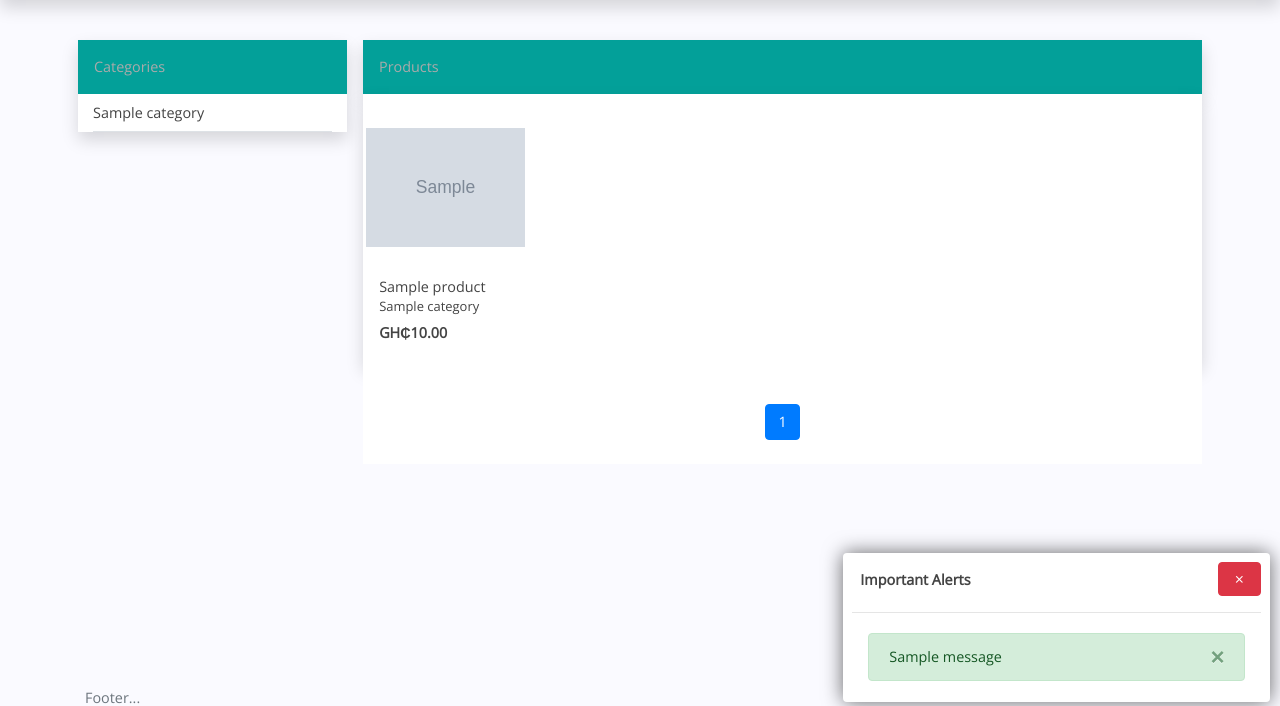
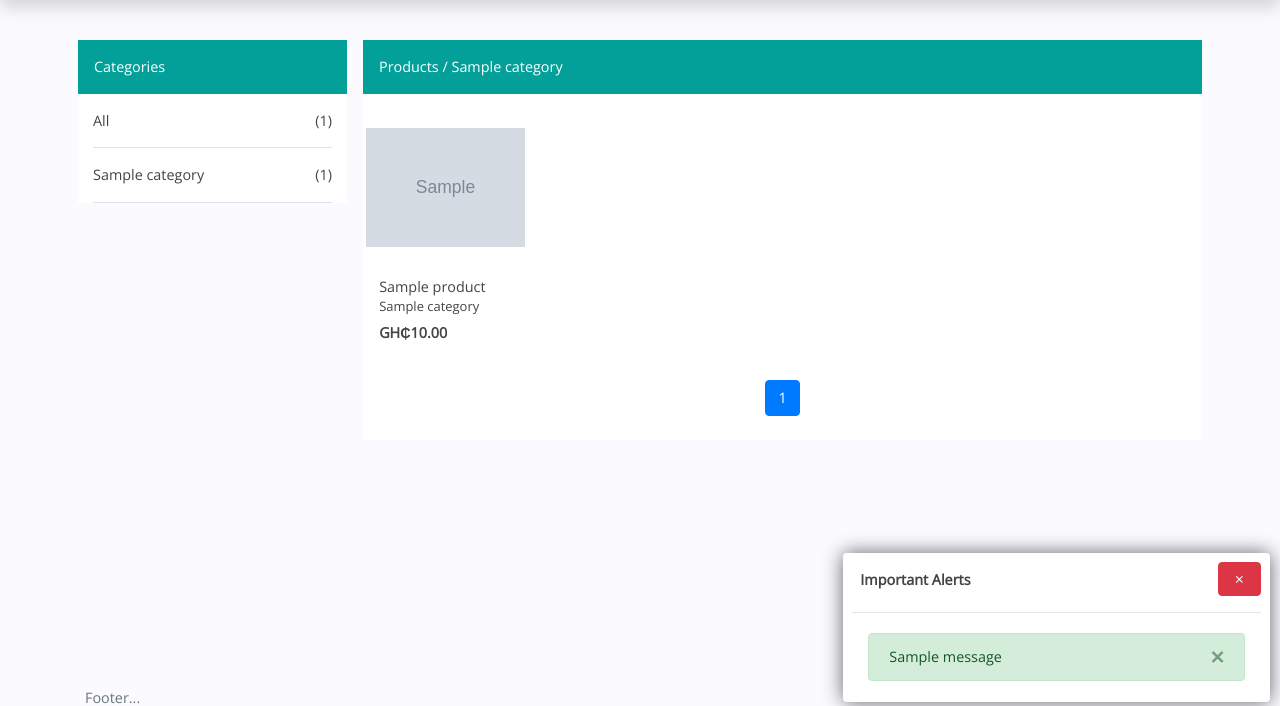
Before and after one commit to Adomah-Abubakar/joetib-shop, a Django app: template apps/shop/templates/shop/homepage.html in a window 1280 px wide. Shown: the part 72-778 px from the top of the page. Run offline with Django 3.2, Linux system fonts and the light colour scheme; tables that the repository leaves empty hold one stand-in row (values such as "Sample post"); the template is opened without the code that fills it: values that come from a table or form of the project are taken from there, most other values are stand-ins (such as "Sample title", 1, 10 or a date in 2020); grey boxes marked "Sample" are stand-in pictures; one stand-in notice (Sample message) is shown; some libraries are stand-ins or nearby versions.

Commit message:
Fixed homepage text colours: Just copied the shop page into homepage

```diff
--- a/apps/shop/templates/shop/homepage.html
+++ b/apps/shop/templates/shop/homepage.html
@@ -4,16 +4,28 @@
 {% block content %}
 <div class="container py-3">
     <div class="row">
-        <div class="col-sm-4 pt-4 px-1 px-md-2 col-lg-3">
-            <div class="shadow bg-white">
-                <div class="p-3 text-light bg-primary">
+        <!-- Start Desktop Category filter -->
+        <div class="col-sm-4 col-md-4 d-none d-md-block pt-4 px-0 px-sm-2 col-lg-3">
+            <div class="shadow- bg-white">
+                <div class="p-3 text-white-fixed bg-primary">
                     Categories
                 </div>
                 <div class="container">
+                    <a href="{% url 'shop:product-list' %}">
+                        <div
+                            class="py-3 d-flex justify-content-between align-items-center border border-top-0 border-left-0 border-right-0">
+                            <span>All </span>
+                            <span class="ml-auto">({{ all_products_count }})</span>
+                        </div>
+                    </a>
                     {% for category in categories %}
-                    <div class="py-2 border border-top-0 border-left-0 border-right-0">
-                        {{ category }}
-                    </div>
+                    <a href="{{ category.get_absolute_url }}">
+                        <div
+                            class="py-3 d-flex justify-content-between align-items-center border border-top-0 border-left-0 border-right-0">
+                            <span>{{ category }} </span>
+                            <span class="ml-auto">({{ category.get_products_count }})</span>
+                        </div>
+                    </a>
                     {% empty %}
                     <div class="text-danger">
                         Sorry there are no categories
@@ -23,21 +35,73 @@
             </div>
 
         </div>
-        <div class="col-sm-8 px-1 px-md-2 pt-4  col-lg-9">
-            <div class=" shadow bg-primary text-light p-3">
-                Products
+
+        <!-- End Desktop Category Filter -->
+        <!-- Start mobile category filter -->
+        <div class="col-12 d-block d-md-none ">
+            <p>
+
+                <button class="btn w-100 my-3 mx-0  py-3 btn-primary" type="button" data-toggle="collapse"
+                    data-target="#collapseExample" aria-expanded="false" aria-controls="collapseExample">
+                    Filters
+                </button>
+            </p>
+            <div class="collapse" id="collapseExample">
+                <!-- Filters -->
+                <div class="sidebar-categories">
+                    <div class="shadow- bg-white">
+                        <div class="p-3 text-white-fixed bg-primary">
+                            Categories
+                        </div>
+                        <div class="container">
+                            <a href="{% url 'shop:product-list' %}">
+                                <div
+                                    class="py-3 d-flex justify-content-between align-items-center border border-top-0 border-left-0 border-right-0">
+                                    <span>All </span>
+                                    <span class="ml-auto">({{ all_products_count }})</span>
+                                </div>
+                            </a>
+                            {% for category in categories %}
+                            <a href="{{ category.get_absolute_url }}">
+                                <div
+                                    class="py-3 d-flex justify-content-between align-items-center border border-top-0 border-left-0 border-right-0">
+                                    <span>{{ category }} </span>
+                                    <span class="ml-auto">({{ category.get_products_count }})</span>
+                                </div>
+                            </a>
+                            {% empty %}
+                            <div class="text-danger">
+                                Sorry there are no categories
+                            </div>
+                            {% endfor %}
+                        </div>
+                    </div>
+                </div>
+
+
+                <!-- End filters -->
             </div>
-            <div class="products-grid shadow bg-white">
+
+
+        </div>
+        <!-- End mobile category filter -->
+        <div class="col-sm-12 col-md-8 px-0 px-sm-2 pt-4  col-lg-9">
+            <div class=" shadow- bg-primary text-white-fixed p-3">
+                <a href="{% url 'shop:product-list' %}">Products</a>
+                {% if current_category %} / <a href="{% url 'shop:product-list' %}"> {{ current_category }}</a>{% endif %}
+            </div>
+            <div class="products-grid shadow- b-white">
                 {% for product in products %}
                 {% include 'shop/_partials/_product_card.html' %}
-                {% empty %}
-                <div class="col-12 text-center text-danger">
+
+                {% endfor %}
+            </div>
+            {% if not products  %}
+                <div class="col-12 pb-4 bg-white text-center text-danger">
                     Sorry there are no products at the moment.
                 </div>
-                {% endfor %}
-
-            </div>
-            <div class="bg-white pt-4 pb-2">
+                {% endif %}
+            <div class="bg-white  pb-2">
 
                 {% include "shop/_partials/_pagination.html" %}
             </div>
```
